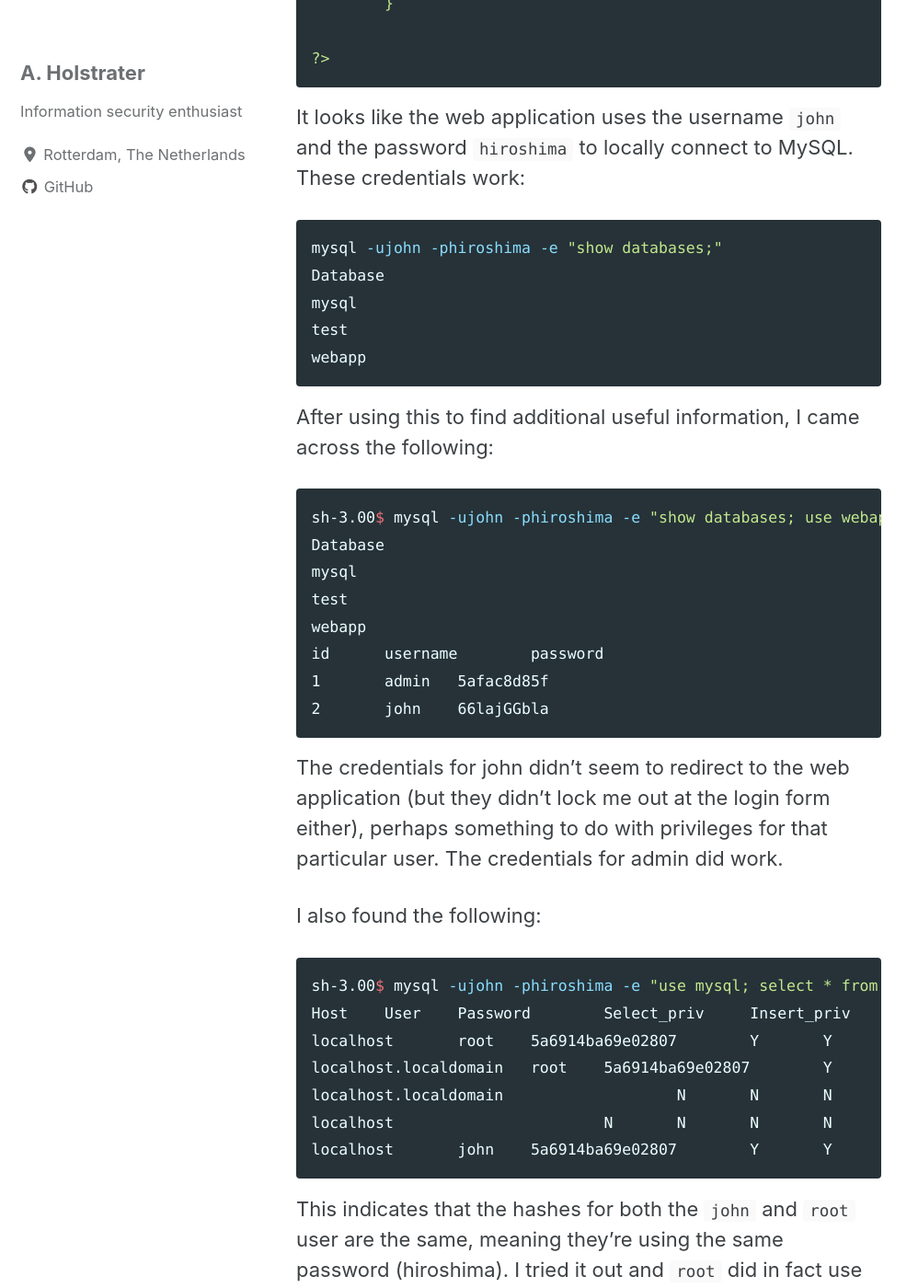
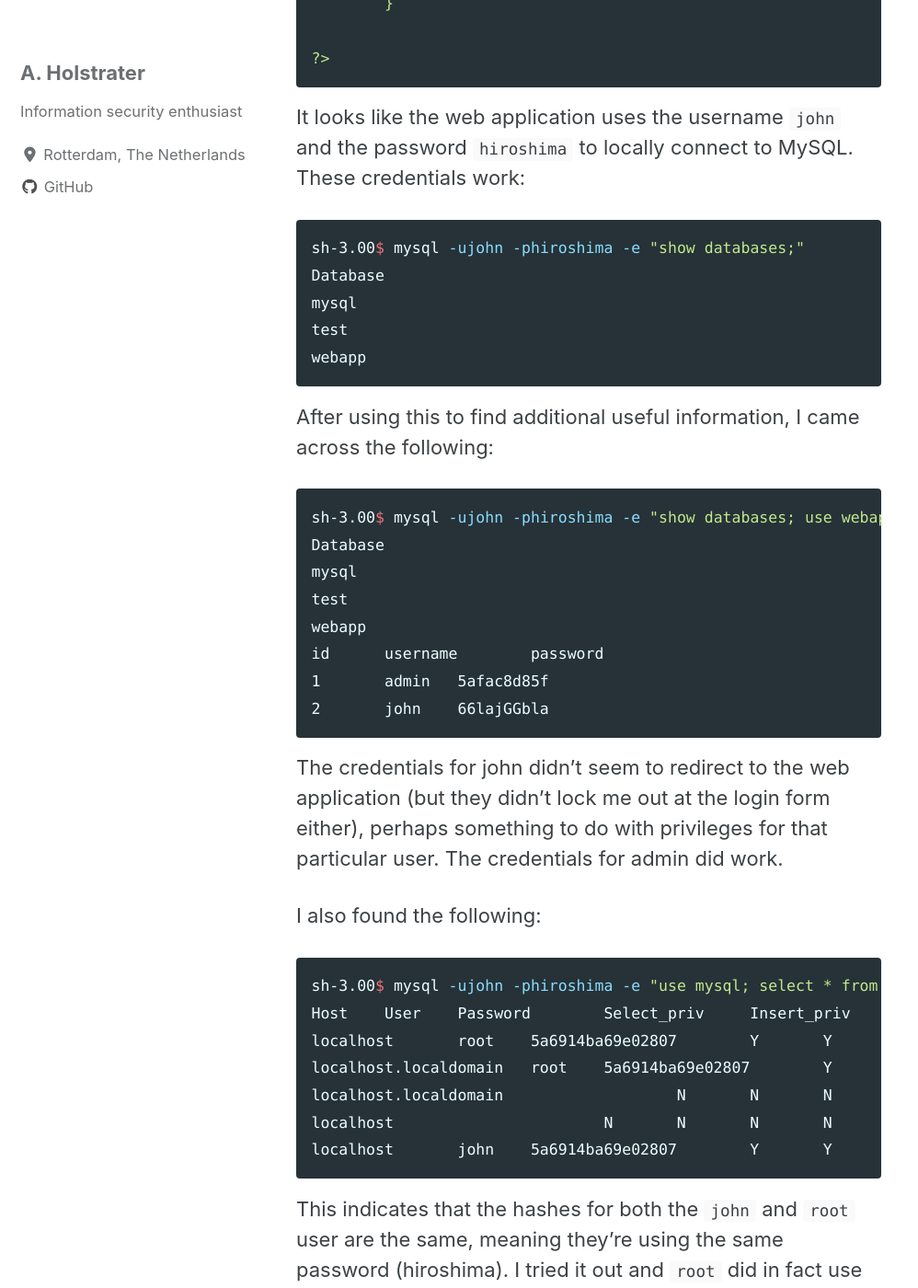
Before and after one commit to holstrater/holstrater.github.io, a Jekyll site: the page built from _posts/2020-04-28-kioptrix11.md, in a window 1280 px wide and 1400 px high, scrolled down 6715 px. Shown: the whole window at 92% size, without its empty margins (0-998 px from the left). Built offline with Jekyll 4.4.1, drawn with Linux system fonts in a browser that asks for light colours; cached includes are drawn as plain includes; nearby versions of some CDN libraries.

Commit message:
second post attempt

````diff
--- a/_posts/2020-04-28-kioptrix11.md
+++ b/_posts/2020-04-28-kioptrix11.md
@@ -167,7 +167,7 @@ sh-3.00$ cat index.php
 It looks like the web application uses the username `john` and the password `hiroshima` to locally connect to MySQL. These credentials work:
 
 ```sh
-mysql -ujohn -phiroshima -e "show databases;"
+sh-3.00$ mysql -ujohn -phiroshima -e "show databases;"
 Database
 mysql
 test
@@ -204,7 +204,7 @@ localhost       john    5a6914ba69e02807        Y       Y       Y       Y
 This indicates that the hashes for both the `john` and `root` user are the same, meaning they're using the same password (hiroshima). I tried it out and `root` did in fact use the same password, giving me full access to MySQL:
 
 ```sh
-mysql -uroot -phiroshima -e "show databases;"
+sh-3.00$ mysql -uroot -phiroshima -e "show databases;"
 Database
 mysql
 test
````
